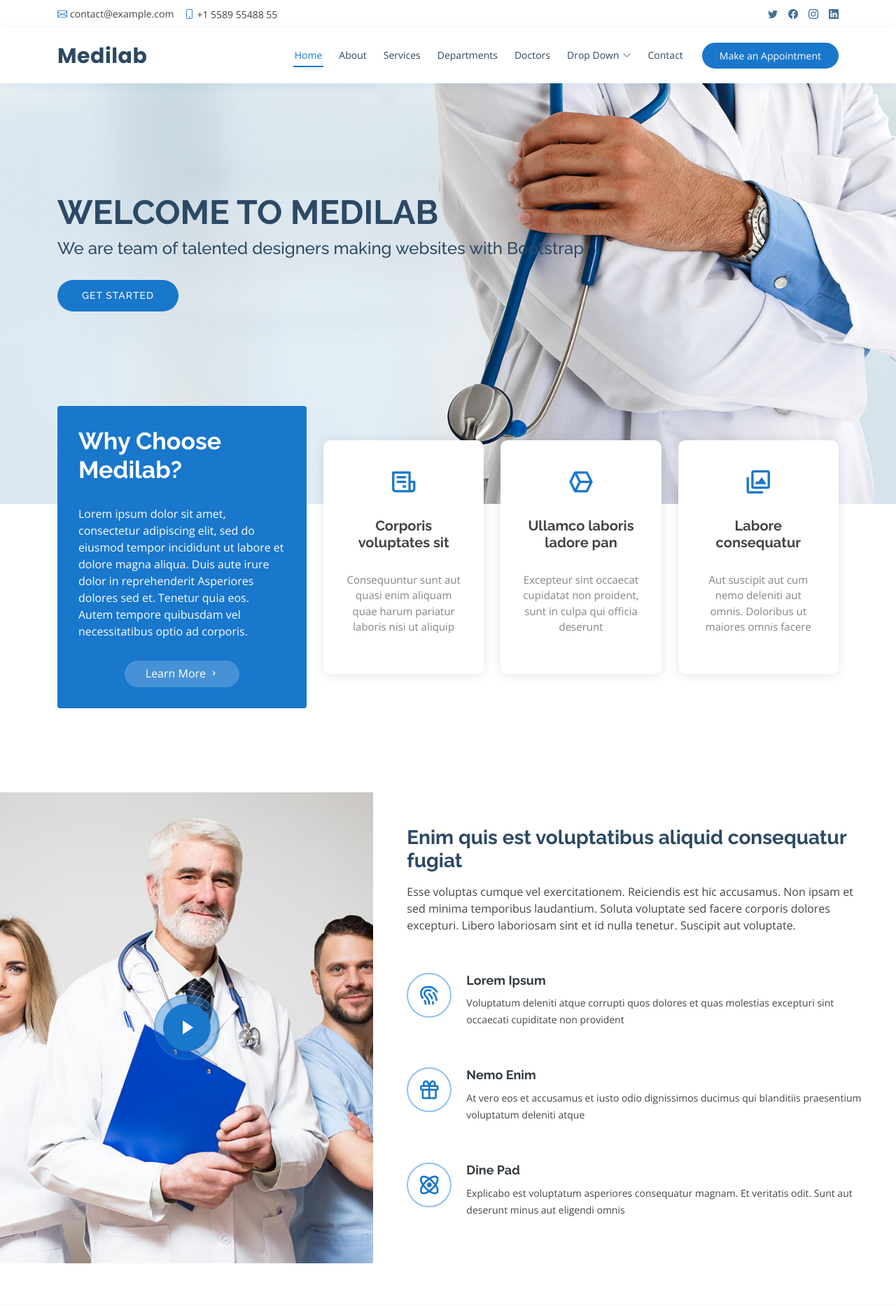
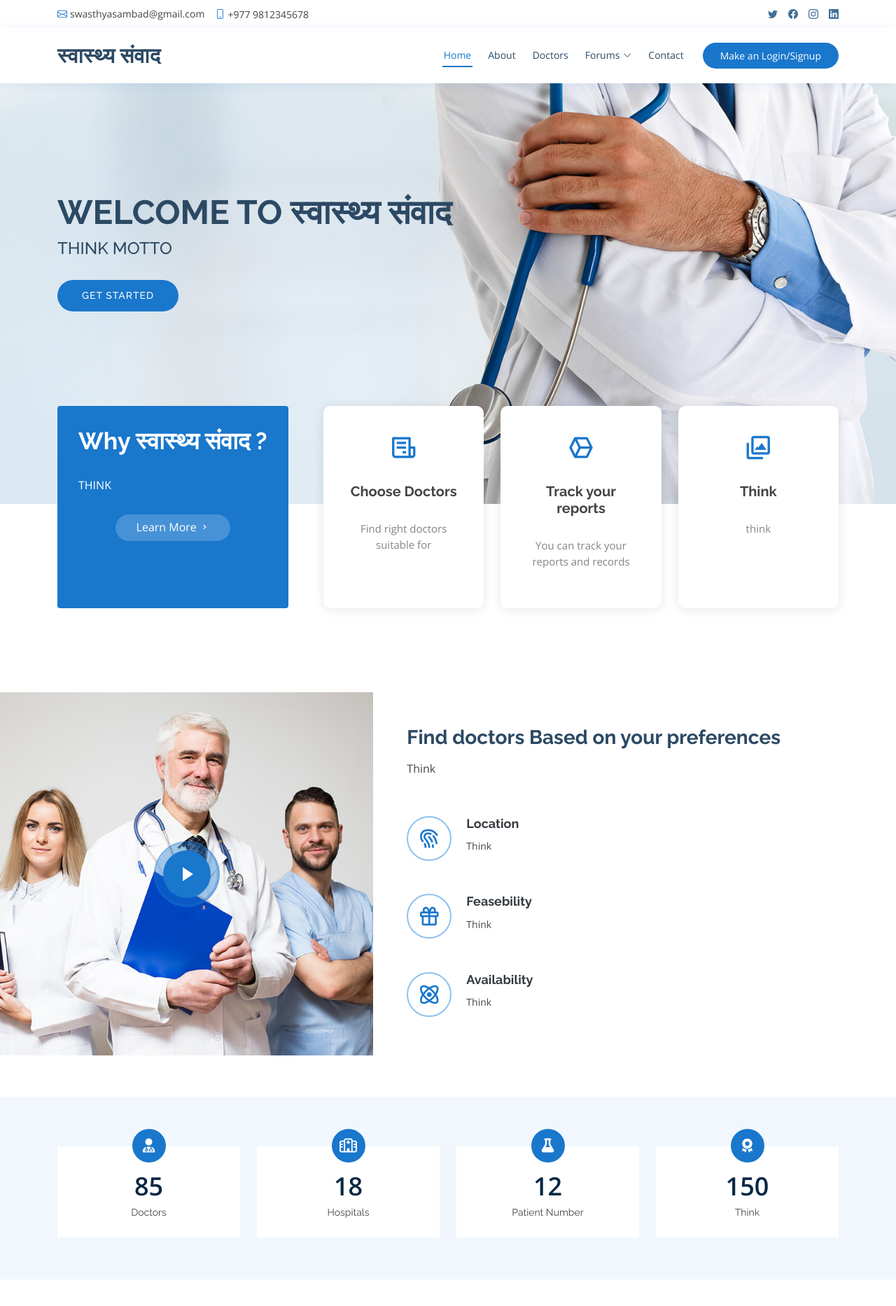
Before and after one commit to Binit17/hackaweek, a Flask app: page / in a window 1280 px wide. Shown: the top 1866 px of the page at 70% size. Run offline with Flask 2, Linux system fonts and the light colour scheme; some libraries are stand-ins or nearby versions.

Commit message:
home page modified by agrim

```diff
--- a/templates/index.html
+++ b/templates/index.html
@@ -53,8 +53,8 @@
   <div id="topbar" class="d-flex align-items-center fixed-top">
     <div class="container d-flex justify-content-between">
       <div class="contact-info d-flex align-items-center">
-        <i class="bi bi-envelope"></i> <a href="mailto:contact@example.com">contact@example.com</a>
-        <i class="bi bi-phone"></i> +1 5589 55488 55
+        <i class="bi bi-envelope"></i> <a href="mailto:contact@example.com">swasthyasambad@gmail.com</a>
+        <i class="bi bi-phone"></i> +977 9812345678
       </div>
       <div class="d-none d-lg-flex social-links align-items-center">
         <a href="#" class="twitter"><i class="bi bi-twitter"></i></a>
@@ -69,7 +69,7 @@
   <header id="header" class="fixed-top">
     <div class="container d-flex align-items-center">
 
-      <h1 class="logo me-auto"><a href="index.html">Medilab</a></h1>
+      <h1 class="logo me-auto"><a href="index.html">स्वास्थ्य संवाद</a></h1>
       <!-- Uncomment below if you prefer to use an image logo -->
       <!-- <a href="index.html" class="logo me-auto"><img src="assets/img/logo.png" alt="" class="img-fluid"></a>-->
 
@@ -77,24 +77,22 @@
         <ul>
           <li><a class="nav-link scrollto active" href="#hero">Home</a></li>
           <li><a class="nav-link scrollto" href="#about">About</a></li>
-          <li><a class="nav-link scrollto" href="#services">Services</a></li>
-          <li><a class="nav-link scrollto" href="#departments">Departments</a></li>
+          <!-- <li><a class="nav-link scrollto" href="#services">Services</a></li> -->
+          <!-- <li><a class="nav-link scrollto" href="#departments">Departments</a></li> -->
           <li><a class="nav-link scrollto" href="#doctors">Doctors</a></li>
-          <li class="dropdown"><a href="#"><span>Drop Down</span> <i class="bi bi-chevron-down"></i></a>
+          <li class="dropdown"><a href="#"><span>Forums</span> <i class="bi bi-chevron-down"></i></a>
             <ul>
-              <li><a href="#">Drop Down 1</a></li>
-              <li class="dropdown"><a href="#"><span>Deep Drop Down</span> <i class="bi bi-chevron-right"></i></a>
-                <ul>
+              <li><a href="#">General</a></li>
+              <!-- <li class="dropdown"><a href="#"><span>Deep Drop Down</span> <i class="bi bi-chevron-right"></i></a> -->
+                <!-- <ul>
                   <li><a href="#">Deep Drop Down 1</a></li>
                   <li><a href="#">Deep Drop Down 2</a></li>
-                  <li><a href="#">Deep Drop Down 3</a></li>
-                  <li><a href="#">Deep Drop Down 4</a></li>
-                  <li><a href="#">Deep Drop Down 5</a></li>
-                </ul>
+
+                </ul> -->
               </li>
-              <li><a href="#">Drop Down 2</a></li>
-              <li><a href="#">Drop Down 3</a></li>
-              <li><a href="#">Drop Down 4</a></li>
+              <li><a href="#">Case Study</a></li>
+              <!-- <li><a href="#">Drop Down 3</a></li>
+              <li><a href="#">Drop Down 4</a></li> -->
             </ul>
           </li>
           <li><a class="nav-link scrollto" href="#contact">Contact</a></li>
@@ -102,7 +100,7 @@
         <i class="bi bi-list mobile-nav-toggle"></i>
       </nav><!-- .navbar -->
 
-      <a href="#appointment" class="appointment-btn scrollto"><span class="d-none d-md-inline">Make an</span> Appointment</a>
+      <a href="#appointment" class="appointment-btn scrollto"><span class="d-none d-md-inline">Make an</span> Login/Signup</a>
 
     </div>
   </header><!-- End Header -->
@@ -110,8 +108,8 @@
   <!-- ======= Hero Section ======= -->
   <section id="hero" class="d-flex align-items-center">
     <div class="container">
-      <h1>Welcome to Medilab</h1>
-      <h2>We are team of talented designers making websites with Bootstrap</h2>
+      <h1>Welcome to स्वास्थ्य संवाद</h1>
+      <h2>THINK MOTTO</h2>
       <a href="#about" class="btn-get-started scrollto">Get Started</a>
     </div>
   </section><!-- End Hero -->
@@ -125,10 +123,9 @@
         <div class="row">
           <div class="col-lg-4 d-flex align-items-stretch">
             <div class="content">
-              <h3>Why Choose Medilab?</h3>
+              <h3>Why स्वास्थ्य संवाद ?</h3>
               <p>
-                Lorem ipsum dolor sit amet, consectetur adipiscing elit, sed do eiusmod tempor incididunt ut labore et dolore magna aliqua. Duis aute irure dolor in reprehenderit
-                Asperiores dolores sed et. Tenetur quia eos. Autem tempore quibusdam vel necessitatibus optio ad corporis.
+                THINK
               </p>
               <div class="text-center">
                 <a href="#" class="more-btn">Learn More <i class="bx bx-chevron-right"></i></a>
@@ -141,22 +138,22 @@
                 <div class="col-xl-4 d-flex align-items-stretch">
                   <div class="icon-box mt-4 mt-xl-0">
                     <i class="bx bx-receipt"></i>
-                    <h4>Corporis voluptates sit</h4>
-                    <p>Consequuntur sunt aut quasi enim aliquam quae harum pariatur laboris nisi ut aliquip</p>
+                    <h4>Choose Doctors</h4>
+                    <p>Find right doctors suitable for</p>
                   </div>
                 </div>
                 <div class="col-xl-4 d-flex align-items-stretch">
                   <div class="icon-box mt-4 mt-xl-0">
                     <i class="bx bx-cube-alt"></i>
-                    <h4>Ullamco laboris ladore pan</h4>
-                    <p>Excepteur sint occaecat cupidatat non proident, sunt in culpa qui officia deserunt</p>
+                    <h4>Track your reports</h4>
+                    <p>You can track your reports and records</p>
                   </div>
                 </div>
                 <div class="col-xl-4 d-flex align-items-stretch">
                   <div class="icon-box mt-4 mt-xl-0">
                     <i class="bx bx-images"></i>
-                    <h4>Labore consequatur</h4>
-                    <p>Aut suscipit aut cum nemo deleniti aut omnis. Doloribus ut maiores omnis facere</p>
+                    <h4>Think</h4>
+                    <p>think</p>
                   </div>
                 </div>
               </div>
@@ -177,25 +174,25 @@
           </div>
 
           <div class="col-xl-7 col-lg-6 icon-boxes d-flex flex-column align-items-stretch justify-content-center py-5 px-lg-5">
-            <h3>Enim quis est voluptatibus aliquid consequatur fugiat</h3>
-            <p>Esse voluptas cumque vel exercitationem. Reiciendis est hic accusamus. Non ipsam et sed minima temporibus laudantium. Soluta voluptate sed facere corporis dolores excepturi. Libero laboriosam sint et id nulla tenetur. Suscipit aut voluptate.</p>
+            <h3>Find doctors Based on your preferences</h3>
+            <p>Think</p>
 
             <div class="icon-box">
               <div class="icon"><i class="bx bx-fingerprint"></i></div>
-              <h4 class="title"><a href="">Lorem Ipsum</a></h4>
-              <p class="description">Voluptatum deleniti atque corrupti quos dolores et quas molestias excepturi sint occaecati cupiditate non provident</p>
+              <h4 class="title"><a href="">Location</a></h4>
+              <p class="description">Think</p>
             </div>
 
             <div class="icon-box">
               <div class="icon"><i class="bx bx-gift"></i></div>
-              <h4 class="title"><a href="">Nemo Enim</a></h4>
-              <p class="description">At vero eos et accusamus et iusto odio dignissimos ducimus qui blanditiis praesentium voluptatum deleniti atque</p>
+              <h4 class="title"><a href="">Feasebility</a></h4>
+              <p class="description">Think</p>
             </div>
 
             <div class="icon-box">
               <div class="icon"><i class="bx bx-atom"></i></div>
-              <h4 class="title"><a href="">Dine Pad</a></h4>
-              <p class="description">Explicabo est voluptatum asperiores consequatur magnam. Et veritatis odit. Sunt aut deserunt minus aut eligendi omnis</p>
+              <h4 class="title"><a href="">Availability</a></h4>
+              <p class="description">Think</p>
             </div>
 
           </div>
@@ -222,7 +219,7 @@
             <div class="count-box">
               <i class="far fa-hospital"></i>
               <span data-purecounter-start="0" data-purecounter-end="18" data-purecounter-duration="1" class="purecounter"></span>
-              <p>Departments</p>
+              <p>Hospitals</p>
             </div>
           </div>
 
@@ -230,7 +227,7 @@
             <div class="count-box">
               <i class="fas fa-flask"></i>
               <span data-purecounter-start="0" data-purecounter-end="12" data-purecounter-duration="1" class="purecounter"></span>
-              <p>Research Labs</p>
+              <p>Patient Number</p>
             </div>
           </div>
 
@@ -238,7 +235,7 @@
             <div class="count-box">
               <i class="fas fa-award"></i>
               <span data-purecounter-start="0" data-purecounter-end="150" data-purecounter-duration="1" class="purecounter"></span>
-              <p>Awards</p>
+              <p>Think</p>
             </div>
           </div>
 
@@ -248,7 +245,7 @@
     </section><!-- End Counts Section -->
 
     <!-- ======= Services Section ======= -->
-    <section id="services" class="services">
+    <!-- <section id="services" class="services">
       <div class="container">
 
         <div class="section-title">
@@ -308,10 +305,10 @@
         </div>
 
       </div>
-    </section><!-- End Services Section -->
+    </section>End Services Section -->
 
     <!-- ======= Appointment Section ======= -->
-    <section id="appointment" class="appointment section-bg">
+    <!-- <section id="appointment" class="appointment section-bg">
       <div class="container">
 
         <div class="section-title">
@@ -372,10 +369,10 @@
         </form>
 
       </div>
-    </section><!-- End Appointment Section -->
+    </section>End Appointment Section -->
 
     <!-- ======= Departments Section ======= -->
-    <section id="departments" class="departments">
+    <!-- <section id="departments" class="departments">
       <div class="container">
 
         <div class="section-title">
@@ -470,7 +467,7 @@
         </div>
 
       </div>
-    </section><!-- End Departments Section -->
+    </section>End Departments Section -->
 
     <!-- ======= Doctors Section ======= -->
     <section id="doctors" class="doctors">
@@ -668,9 +665,9 @@
                   </p>
                 </div>
               </div>
-            </div><!-- End testimonial item -->
+            <!-- </div><!-- End testimonial item -->
 
-            <div class="swiper-slide">
+            <!-- <div class="swiper-slide">
               <div class="testimonial-wrap">
                 <div class="testimonial-item">
                   <img src="assets/img/testimonials/testimonials-4.jpg" class="testimonial-img" alt="">
@@ -683,9 +680,10 @@
                   </p>
                 </div>
               </div>
-            </div><!-- End testimonial item -->
+            </div> -->
+            <!-- End testimonial item --> -->
 
-            <div class="swiper-slide">
+            <!-- <div class="swiper-slide">
               <div class="testimonial-wrap">
                 <div class="testimonial-item">
                   <img src="assets/img/testimonials/testimonials-5.jpg" class="testimonial-img" alt="">
@@ -698,17 +696,17 @@
                   </p>
                 </div>
               </div>
-            </div><!-- End testimonial item -->
+            </div>End testimonial item -->
 
-          </div>
+          <!-- </div>
           <div class="swiper-pagination"></div>
         </div>
 
       </div>
-    </section><!-- End Testimonials Section -->
+    </section>End Testimonials Section -->
 
     <!-- ======= Gallery Section ======= -->
-    <section id="gallery" class="gallery">
+    <!-- <section id="gallery" class="gallery">
       <div class="container">
 
         <div class="section-title">
@@ -790,7 +788,7 @@
     </section><!-- End Gallery Section -->
 
     <!-- ======= Contact Section ======= -->
-    <section id="contact" class="contact">
+    <!-- <section id="contact" class="contact">
       <div class="container">
 
         <div class="section-title">
@@ -862,83 +860,9 @@
       </div>
     </section><!-- End Contact Section -->
 
-  </main><!-- End #main -->
+  <!-- </main>End #main -->
 
-  <!-- ======= Footer ======= -->
-  <footer id="footer">
 
-    <div class="footer-top">
-      <div class="container">
-        <div class="row">
-
-          <div class="col-lg-3 col-md-6 footer-contact">
-            <h3>Medilab</h3>
-            <p>
-              A108 Adam Street <br>
-              New York, NY 535022<br>
-              United States <br><br>
-              <strong>Phone:</strong> +1 5589 55488 55<br>
-              <strong>Email:</strong> info@example.com<br>
-            </p>
-          </div>
-
-          <div class="col-lg-2 col-md-6 footer-links">
-            <h4>Useful Links</h4>
-            <ul>
-              <li><i class="bx bx-chevron-right"></i> <a href="#">Home</a></li>
-              <li><i class="bx bx-chevron-right"></i> <a href="#">About us</a></li>
-              <li><i class="bx bx-chevron-right"></i> <a href="#">Services</a></li>
-              <li><i class="bx bx-chevron-right"></i> <a href="#">Terms of service</a></li>
-              <li><i class="bx bx-chevron-right"></i> <a href="#">Privacy policy</a></li>
-            </ul>
-          </div>
-
-          <div class="col-lg-3 col-md-6 footer-links">
-            <h4>Our Services</h4>
-            <ul>
-              <li><i class="bx bx-chevron-right"></i> <a href="#">Web Design</a></li>
-              <li><i class="bx bx-chevron-right"></i> <a href="#">Web Development</a></li>
-              <li><i class="bx bx-chevron-right"></i> <a href="#">Product Management</a></li>
-              <li><i class="bx bx-chevron-right"></i> <a href="#">Marketing</a></li>
-              <li><i class="bx bx-chevron-right"></i> <a href="#">Graphic Design</a></li>
-            </ul>
-          </div>
-
-          <div class="col-lg-4 col-md-6 footer-newsletter">
-            <h4>Join Our Newsletter</h4>
-            <p>Tamen quem nulla quae legam multos aute sint culpa legam noster magna</p>
-            <form action="" method="post">
-              <input type="email" name="email"><input type="submit" value="Subscribe">
-            </form>
-          </div>
-
-        </div>
-      </div>
-    </div>
-
-    <div class="container d-md-flex py-4">
-
-      <div class="me-md-auto text-center text-md-start">
-        <div class="copyright">
-          &copy; Copyright <strong><span>Medilab</span></strong>. All Rights Reserved
-        </div>
-        <div class="credits">
-          <!-- All the links in the footer should remain intact. -->
-          <!-- You can delete the links only if you purchased the pro version. -->
-          <!-- Licensing information: https://bootstrapmade.com/license/ -->
-          <!-- Purchase the pro version with working PHP/AJAX contact form: https://bootstrapmade.com/medilab-free-medical-bootstrap-theme/ -->
-          Designed by <a href="https://bootstrapmade.com/">BootstrapMade</a>
-        </div>
-      </div>
-      <div class="social-links text-center text-md-right pt-3 pt-md-0">
-        <a href="#" class="twitter"><i class="bx bxl-twitter"></i></a>
-        <a href="#" class="facebook"><i class="bx bxl-facebook"></i></a>
-        <a href="#" class="instagram"><i class="bx bxl-instagram"></i></a>
-        <a href="#" class="google-plus"><i class="bx bxl-skype"></i></a>
-        <a href="#" class="linkedin"><i class="bx bxl-linkedin"></i></a>
-      </div>
-    </div>
-  </footer><!-- End Footer -->
 
   <div id="preloader"></div>
   <a href="#" class="back-to-top d-flex align-items-center justify-content-center"><i class="bi bi-arrow-up-short"></i></a>
```
